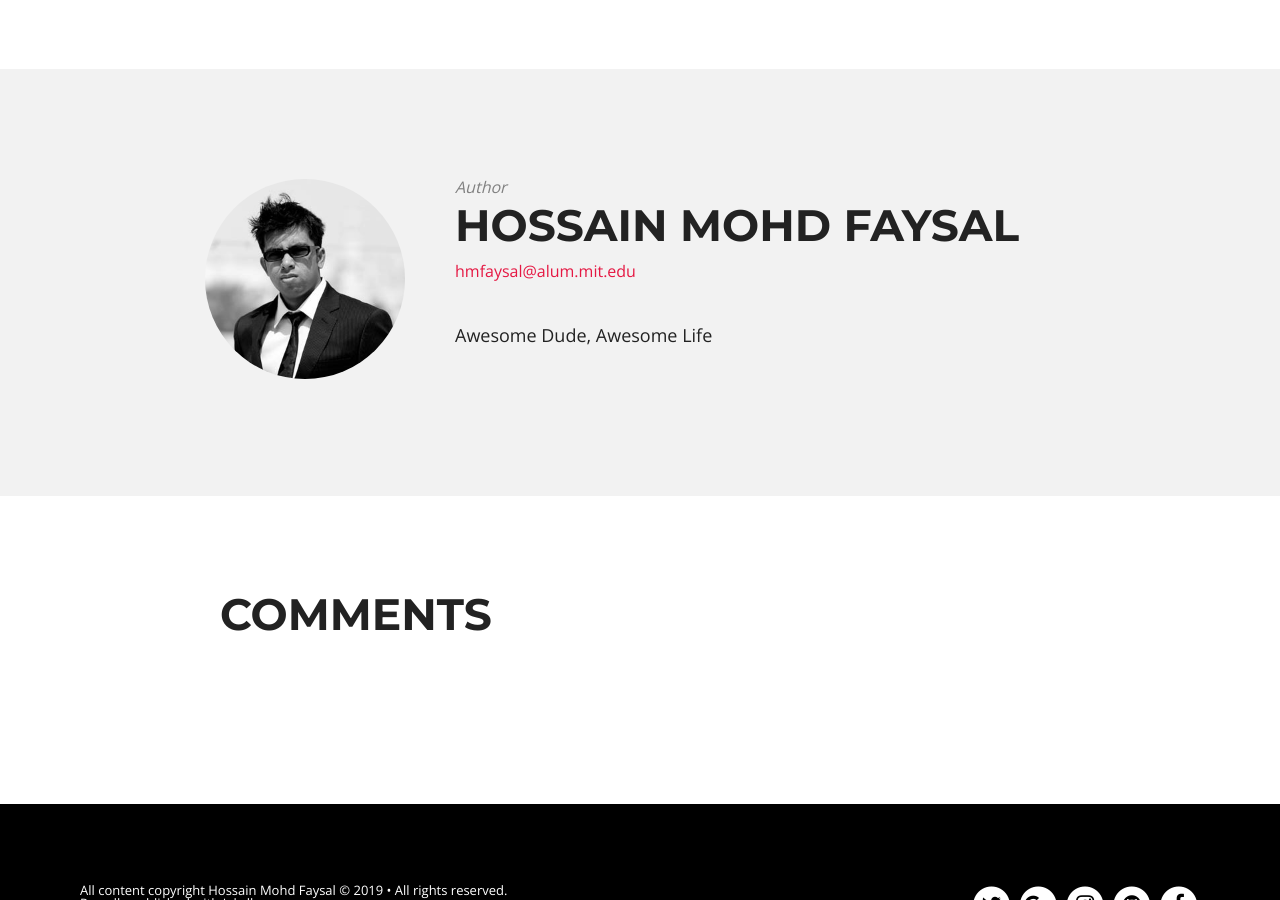
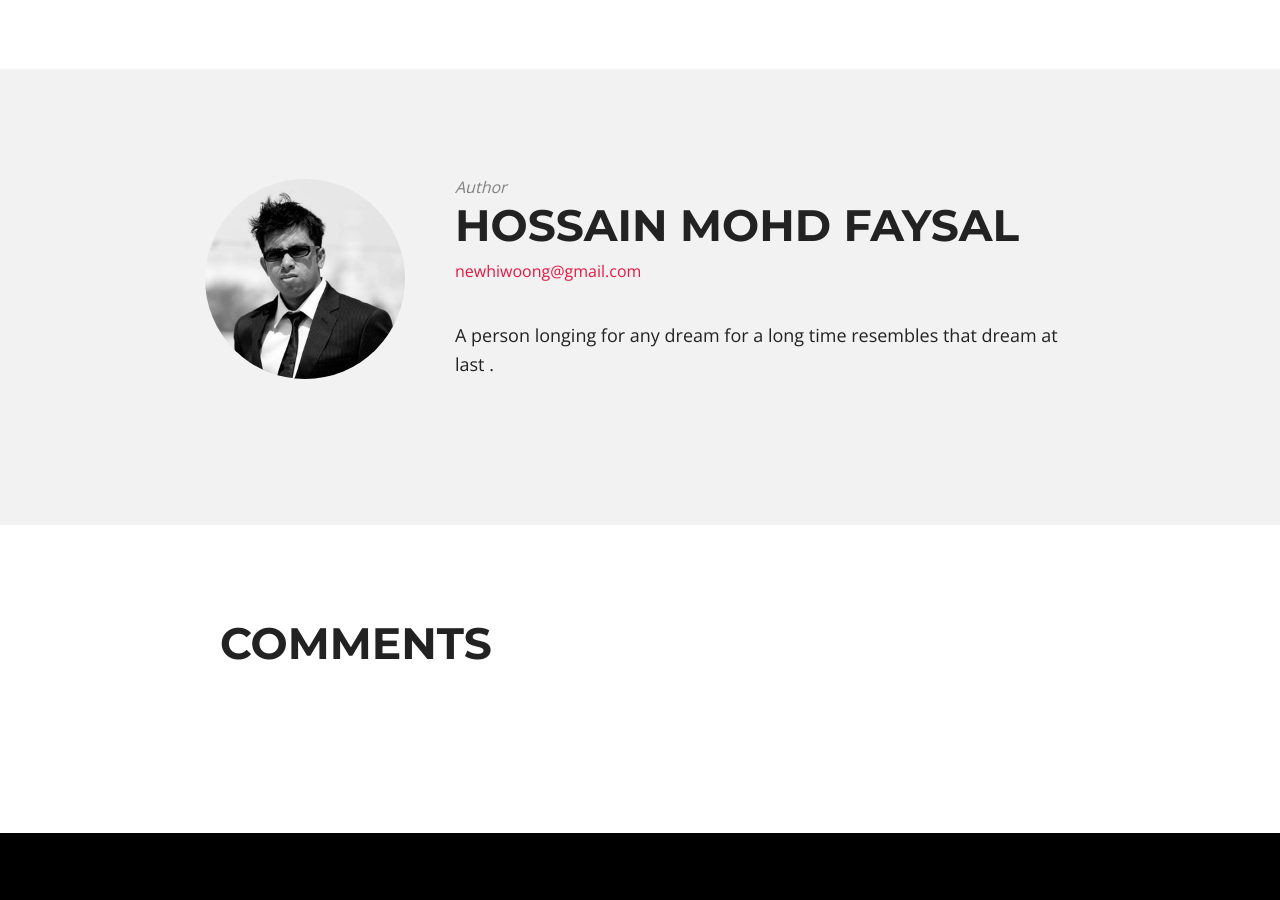
Before and after one commit to kimbumso/kimbumso.github.io, a Jekyll site: the page built from _posts/2019-01-23-first-post.md, in a window 1280 px wide and 900 px high, scrolled down 1681 px. Built offline with Jekyll 4.4.1, drawn with Linux system fonts in a browser that asks for light colours; nearby versions of some CDN libraries; comment, search, counter and statistics services are not loaded.

Commit message:
링크 변경

```diff
--- a/_config.yml
+++ b/_config.yml
@@ -17,20 +17,20 @@ baseurl                  : "" # the subpath of your site, e.g. "/blog"
 owner:
   name:           Hossain Mohd Faysal
   avatar:         hmfaysal.jpg
-  email:          hmfaysal@alum.mit.edu
+  email:          newhiwoong@gmail.com
   # Use the coder's toolbox at http://coderstoolbox.net/string/#!encoding=xml&action=encode&charset=us_ascii to encode your description into XML string
-  description:    Awesome Dude, Awesome Life
+  description:    A person longing for any dream for a long time  resembles that dream at last .
   # Social networking links used in footer. Update and remove as you like.
-  twitter:        hmfaysal
-  facebook:       hmfaysal
-  github:         hmfaysal
-  instagram:      hmfaysal
+  #twitter:        hmfaysal
+  #facebook:       hmfaysal
+  github:         newhiwoong
+  #instagram:      hmfaysal
   # For Google Authorship https://plus.google.com/authorship
-  google_plus:    https://plus.google.com/u/0/102602916593522619858
+  #google_plus:    https://plus.google.com/u/0/102602916593522619858
 
 # Analytics and webmaster tools stuff goes here
-google_analytics:   UA-39365944-7
-google_verify:
+#google_analytics:   UA-39365944-7
+#google_verify:
 # https://ssl.bing.com/webmaster/configure/verify/ownership Option 2 content= goes here
 bing_verify:
 
```
